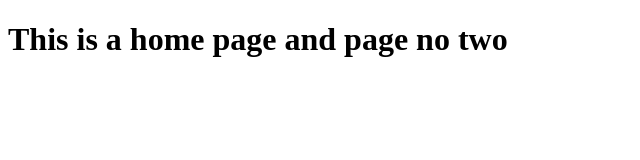
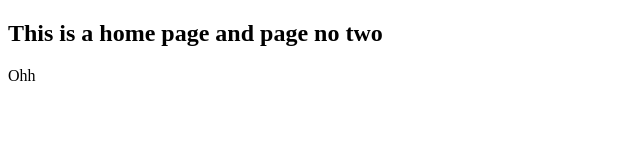
Before and after one commit to NomanSadick/git-project, a plain HTML site: page index2.html in a window 1280 px wide. Shown: the whole page, without its empty margins (0-640 px from the left). Drawn offline with Linux system fonts and the light colour scheme.

Commit message:
2nd commit

```diff
--- a/index2.html
+++ b/index2.html
@@ -6,6 +6,7 @@
     <title>Document</title>
 </head>
 <body>
-    <h1>This is a home page and page no two</h1>
+    <h2>This is a home page and page no two</h2>
+    <p>Ohh</p>
 </body>
 </html>
```
